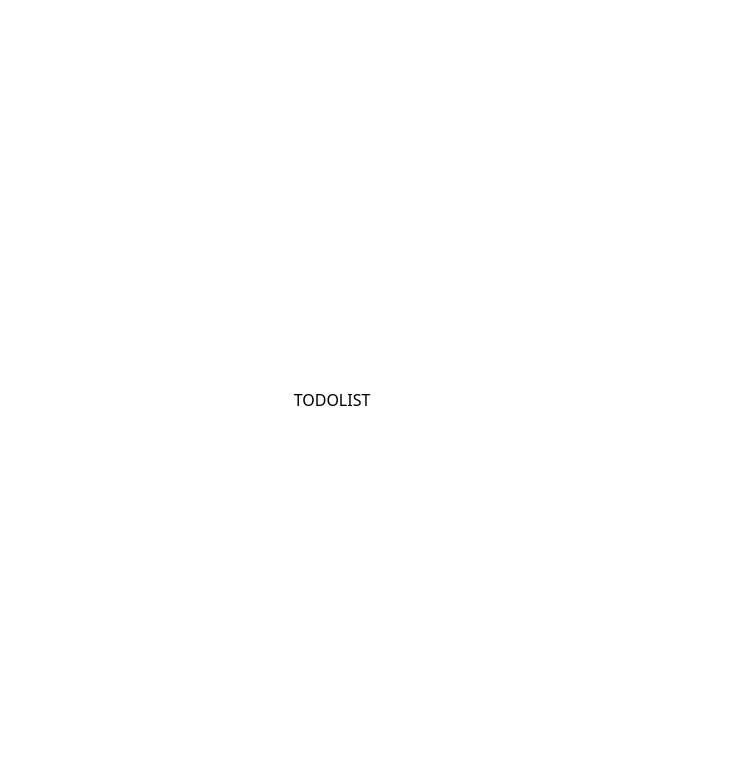
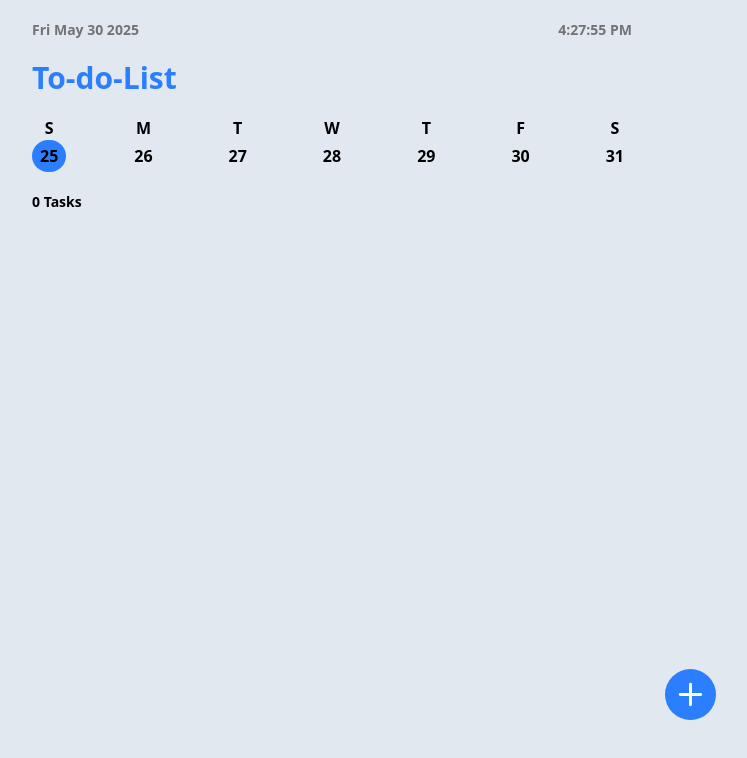
Before and after one commit to aboudev22/todolist, a React (Vite) app: page / in a window 1280 px wide. Shown: the top 758 px of the page, without its empty margins (308-1055 px from the left). Built offline with nearby package versions, Linux system fonts and the light colour scheme.

Commit message:
feat: add task creation form and day selection feature

```diff
--- a/src/App.tsx
+++ b/src/App.tsx
@@ -1,7 +1,104 @@
+import { AnimatePresence, motion } from "framer-motion";
+import { Plus } from "lucide-react";
+import { useEffect, useState } from "react";
+import SelectedDays from "./components/SelectedDays";
+import useTasks from "./stores/tasksStore";
+import useHeaderDAte from "./utils/headerDate";
+
 export default function App() {
+  const today = useHeaderDAte();
+  const [d, setD] = useState(new Date());
+  const { tasks } = useTasks();
+  const [viewDrawer, setViewDrawer] = useState(false);
+
+  useEffect(() => {
+    const now = new Date();
+    const nextMidnight = new Date(now);
+    nextMidnight.setHours(24, 0, 0, 0);
+    const msUntilMidnight = nextMidnight.getTime() - now.getTime();
+
+    const timeout = setTimeout(() => {
+      setD(new Date());
+    }, msUntilMidnight);
+
+    return () => clearTimeout(timeout);
+  }, [d]);
+
   return (
-    <div className="w-screen h-screen flex justify-center items-center">
-      <div>TODOLIST</div>
+    <div className="realative w-screen h-screen flex justify-center items-center bg-slate-200">
+      <div className="flex flex-col p-5 items-center justify-start h-full w-full lg:w-1/2">
+        <header className="flex justify-between w-full">
+          <p className="text-sm font-bold text-neutral-500">
+            {today.toDateString()}
+          </p>
+          <p className="text-sm font-bold text-neutral-500">
+            {today.toLocaleTimeString()}
+          </p>
+        </header>
+        <main className="flex flex-col w-full mt-5 gap-5">
+          <header className="flex flex-col w-full gap-5">
+            <h1 className="text-3xl text-blue-500 font-black">To-do-List</h1>
+            <SelectedDays date={d} />
+          </header>
+          <section className="flex flex-col">
+            <p className="text-sm font-bold">{tasks.length} Tasks</p>
+            <AnimatePresence>{tasks.length > 0 && <div></div>}</AnimatePresence>
+          </section>
+        </main>
+      </div>
+      <motion.button
+        onClick={() => setViewDrawer(true)}
+        whileTap={{ scale: 0.9 }}
+        layout
+        className="absolute z-[5] bottom-20 right-5 lg:right-[20%] cursor-pointer bg-blue-500 rounded-full p-2"
+      >
+        <Plus color="white" size={35} />
+      </motion.button>
+      <AnimatePresence>
+        {viewDrawer && (
+          <motion.div
+            onClick={() => setViewDrawer(false)}
+            initial={{ opacity: 0 }}
+            animate={{ opacity: 1 }}
+            exit={{ opacity: 0 }}
+            transition={{ duration: 0.3 }}
+            className="absolute overflow-hidden p-8 top-0 bottom-0 left-0 right-0 bg-black/30 z-10 flex justify-center items-end pb-36"
+          >
+            <motion.form
+              initial={{ y: 200 }}
+              animate={{ y: 0 }}
+              exit={{ y: 200 }}
+              onClick={(e) => e.stopPropagation()}
+              action=""
+              className="flex justify-center items-center w-full md:w-lg xl:w-xl rounded-xl p-2 bg-white/60"
+            >
+              <div className="bg-slate-100 border-t-2 border-l-2 border-white rounded-xl px-5 shadow-2xl/50 flex justify-center items-center w-full">
+                <input
+                  type="text"
+                  placeholder="new task..."
+                  className="w-full h-10  focus:outline-none text-neutral-600 font-bold"
+                />
+                <p className="text-center hidden lg:flex p-1 bg-neutral-200 rounded-md inset-shadow-2xs inset-shadow-neutral-800/20 font-bold">
+                  ctrl
+                </p>
+                <p className="text-center hidden lg:flex p-1 font-bold text-sm">
+                  +
+                </p>
+                <p className="text-center hidden lg:flex p-1 px-3 bg-neutral-200 rounded-md inset-shadow-2xs inset-shadow-neutral-800/20 font-bold">
+                  &#x23CE;
+                </p>
+              </div>
+              <motion.button
+                type="button"
+                whileTap={{ scale: 0.9 }}
+                className="bg-black shadow-xl/40 p-2 rounded-full ml-1 cursor-pointer"
+              >
+                <Plus size={30} color="white" />
+              </motion.button>
+            </motion.form>
+          </motion.div>
+        )}
+      </AnimatePresence>
     </div>
   );
 }
--- /dev/null
+++ b/src/components/SelectedDays.tsx
@@ -0,0 +1,39 @@
+import clsx from "clsx";
+import { useState } from "react";
+
+const daysLabels = ["S", "M", "T", "W", "T", "F", "S"];
+
+export default function SelectedDays({ date }: { date: Date }) {
+  const startOfWeek = new Date(date);
+  startOfWeek.setDate(date.getDate() - date.getDay());
+
+  const days = Array.from({ length: 7 }, (_, i) => {
+    const d = new Date(startOfWeek);
+    d.setDate(startOfWeek.getDate() + i);
+    return d;
+  });
+
+  const [selected, setSelected] = useState(0);
+
+  return (
+    <div className="flex items-center justify-between">
+      {days.map((day, idx) => (
+        <div
+          onClick={() => setSelected(idx)}
+          className="flex flex-col cursor-pointer"
+          key={idx}
+        >
+          <p className="text-center font-bold">{daysLabels[idx]}</p>
+          <p
+            className={clsx(
+              "text-center py-1 px-2 rounded-full font-bold",
+              selected === idx ? "bg-blue-500" : ""
+            )}
+          >
+            {day.getDate()}
+          </p>
+        </div>
+      ))}
+    </div>
+  );
+}
--- /dev/null
+++ b/src/stores/tasksStore.ts
@@ -0,0 +1,38 @@
+import { create } from "zustand";
+import { persist } from "zustand/middleware";
+
+type TaskType = {
+  description: string;
+  finished: boolean;
+  id: number;
+};
+
+interface TaskStore {
+  tasks: TaskType[];
+  toggleTask: (id: number) => void;
+  removeTask: (id: number) => void;
+  addTask: (task: TaskType) => void;
+}
+
+const useTasks = create(
+  persist<TaskStore>(
+    (set) => ({
+      tasks: [],
+
+      toggleTask: (id) =>
+        set((state) => ({
+          tasks: state.tasks.map((t) =>
+            t.id === id ? { ...t, finished: !t.finished } : t
+          ),
+        })),
+      addTask: (task) => set((state) => ({ tasks: [...state.tasks, task] })),
+      removeTask: (id) =>
+        set((state) => ({ tasks: state.tasks.filter((t) => t.id !== id) })),
+    }),
+    {
+      name: "user-tasks",
+    }
+  )
+);
+
+export default useTasks;
--- /dev/null
+++ b/src/utils/headerDate.ts
@@ -0,0 +1,19 @@
+import { useEffect, useState } from "react";
+
+/**
+ * Hook qui retourne l'heure locale exacte de l'utilisateur,
+ * mise à jour automatiquement chaque seconde.
+ */
+
+export default function useHeaderDate(): Date {
+  const [now, setNow] = useState(new Date());
+
+  useEffect(() => {
+    const interval = setInterval(() => {
+      setNow(new Date());
+    }, 1000);
+    return () => clearInterval(interval);
+  }, []);
+
+  return now;
+}
```
